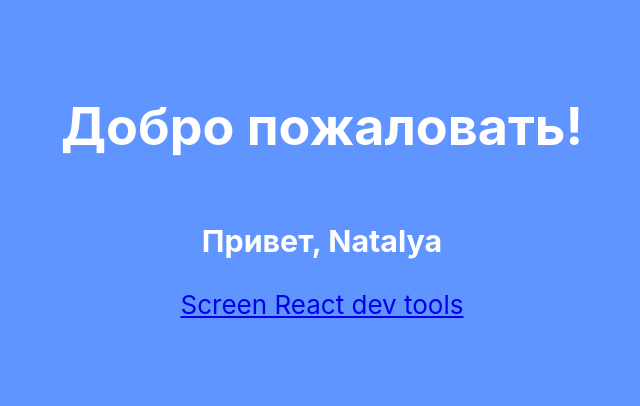
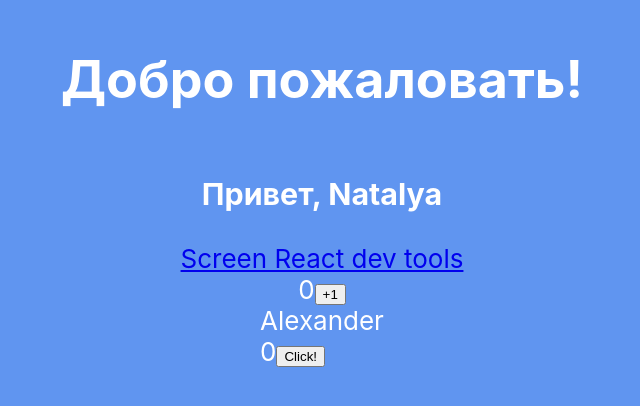
Before and after one commit to hatallika/react, a React (Create React App) app: page / in a window 1280 px wide. Shown: the part 210-616 px from the top of the page, without its empty margins (318-958 px from the left). Built offline with nearby package versions, Linux system fonts and the light colour scheme.

Commit message:
state(in functional and class components)

```diff
--- a/src/App.js
+++ b/src/App.js
@@ -1,10 +1,13 @@
-import './App.css';
+import './App.scss';
+
 import Message from "./Message";
+import {Counter, CounterClass} from "./Counter";
 
-function App() {
+function App(props) {
     const name = 'Natalya';
     return (
-        <header className="App-header">
+        <header className={`App-header ${props.showRed ? 'header-red' : 'header-blue'}`}
+                style={{top: props.topPosition || `15px`}}>
             <h1>Добро пожаловать!</h1>
             <div>
                 <Message name={name}/>
@@ -12,8 +15,13 @@ function App() {
             <div className="screen">
                 <a href="./img/react_dev_tools.png"  target="_blank">Screen React dev tools</a>
             </div>
+            <div>
+                <Counter />
+            </div>
+            <div>
+                <CounterClass/>
+            </div>
         </header>
-
   );
 }
 
--- /dev/null
+++ b/src/App.scss
@@ -0,0 +1,45 @@
+.App {
+  text-align: center;
+}
+
+.App-logo {
+  height: 40vmin;
+  pointer-events: none;
+}
+
+@media (prefers-reduced-motion: no-preference) {
+  .App-logo {
+    animation: App-logo-spin infinite 20s linear;
+  }
+}
+
+.App-header {
+  background-color: #6095ff;
+  min-height: 100vh;
+  display: flex;
+  flex-direction: column;
+  align-items: center;
+  justify-content: center;
+  font-size: calc(10px + 2vmin);
+  color: white;
+}
+
+.header-red {
+  background-color: darkred;
+}
+.header-blue{
+  background-color: #6095f0;
+}
+
+.App-link {
+  color: #61dafb;
+}
+
+@keyframes App-logo-spin {
+  from {
+    transform: rotate(0deg);
+  }
+  to {
+    transform: rotate(360deg);
+  }
+}
--- /dev/null
+++ b/src/Counter.js
@@ -0,0 +1,43 @@
+import React, {useState} from "react";
+export function Counter(){
+        const [count, setCount] = useState(0);
+    const updateCount = ()=>{
+        // setCount(count + 1);
+        setCount((prevCount) => prevCount + 1);
+    }
+    return(
+        <div>
+            <span className="counter">{count}</span>
+            <button className="counter-button" onClick={updateCount}>+1</button>
+        </div>
+    )
+}
+
+export class CounterClass extends React.Component {
+    constructor(props) {
+        super(props);
+
+        this.state = {
+            count: 0,
+            name: "Alexander"
+        };
+    }
+
+    updateCount = () => {
+        this.setState({count: 2, name: 'noname' },
+        ()=>{console.log(this.state);
+        });
+    }
+
+    render() {
+        return(
+            <div>
+                <span className="name">{this.state.name}</span><br/>
+                <span className="counter">{this.state.count}</span>
+                <button className="counter-button" onClick={this.updateCount}>
+                    Click!
+                </button>
+            </div>
+        )
+    }
+}
```
Also changed, not shown: 2 other files (tests, documents, lock files or other folders).
